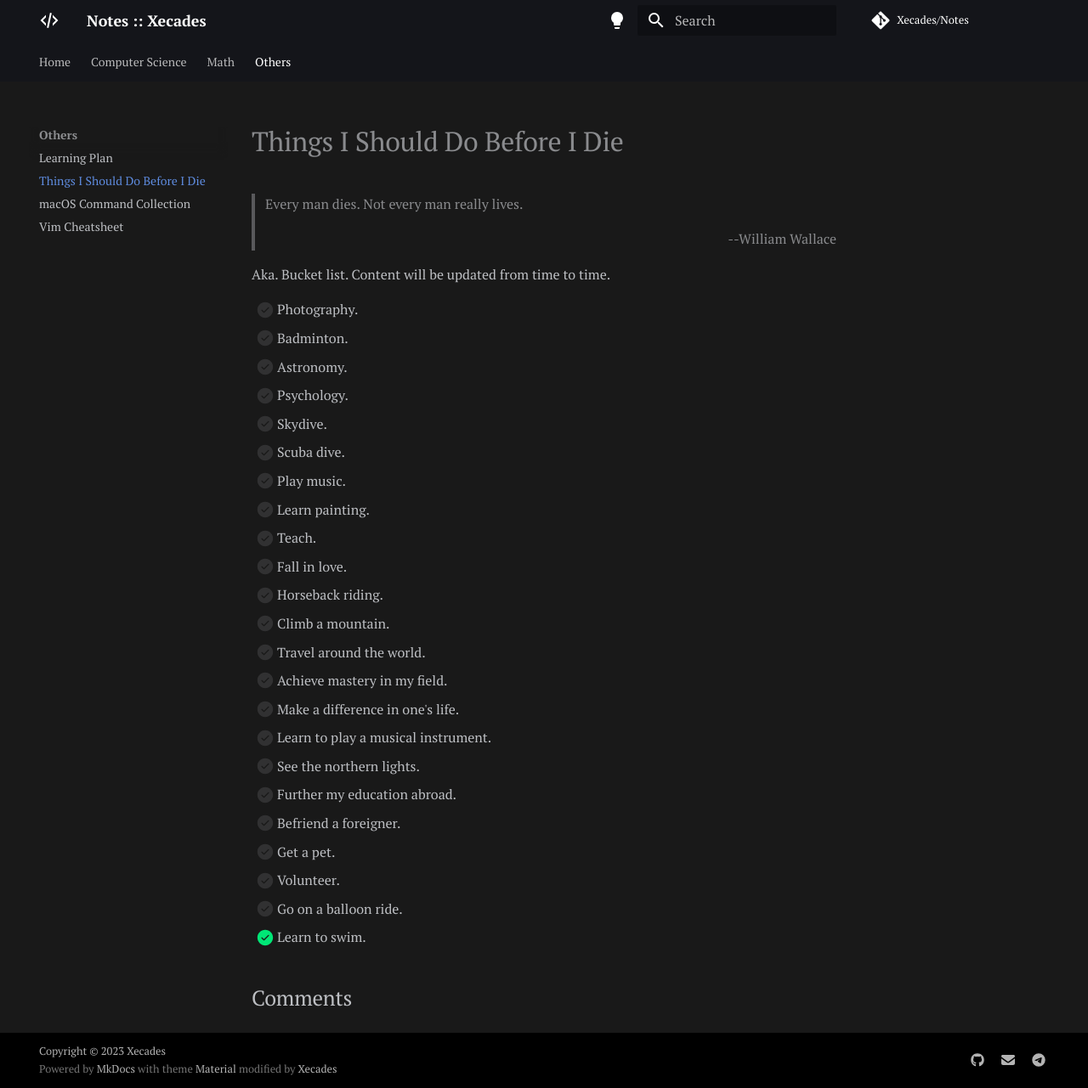
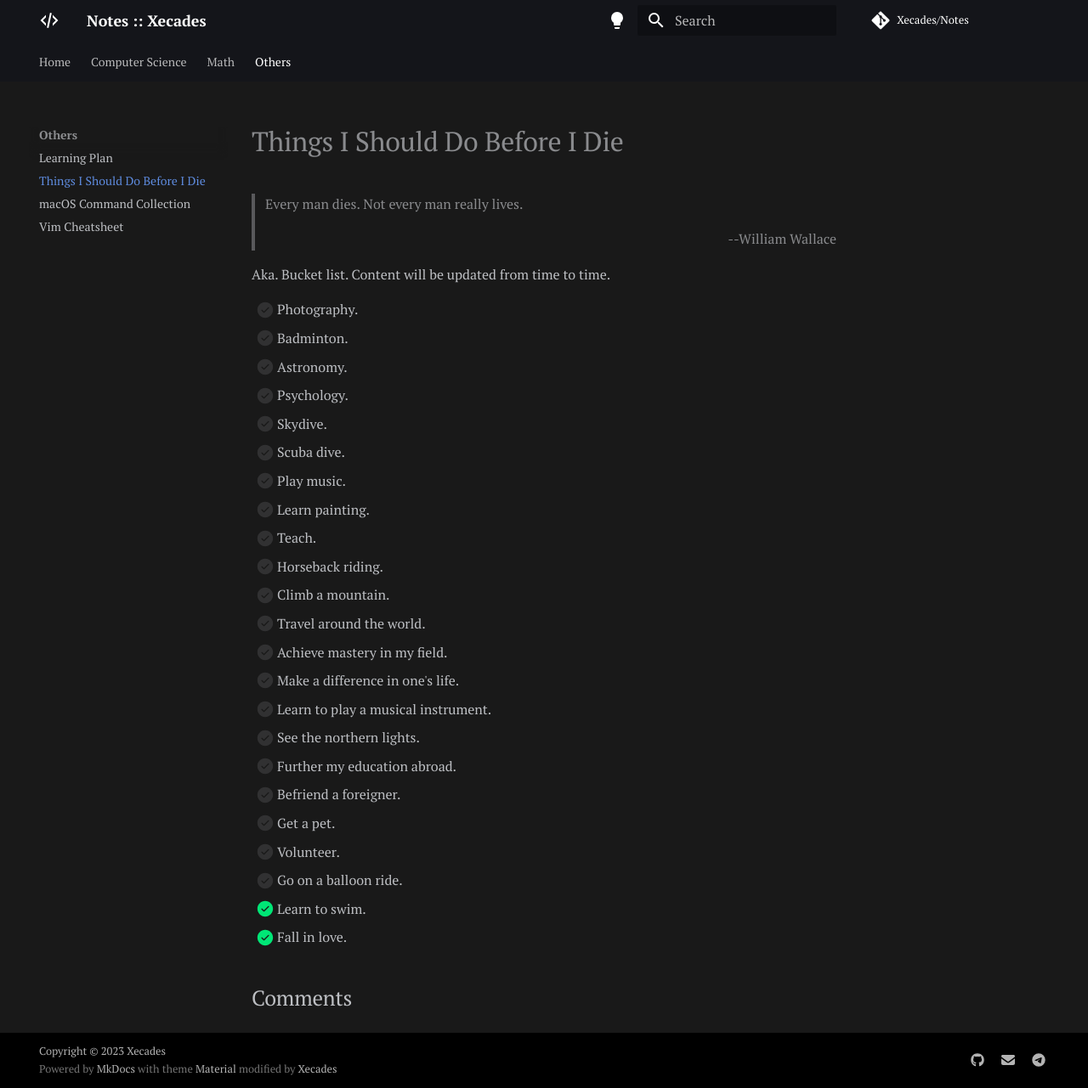
Before and after one commit to Xecades/Notes, an MkDocs documentation site: the page built from docs/others/things-i-should-do.md, in a window 1280 px wide and 1281 px high. Shown: the whole window at 85% size. Built offline with MkDocs 1.6.1 and Material for MkDocs 9.7.7, drawn with Linux system fonts in a browser that asks for light colours; comment, search, counter and statistics services are not loaded; some of the changed lines change nothing that is shown.

Commit message:
docs: update bucket list

```diff
--- a/docs/others/things-i-should-do.md
+++ b/docs/others/things-i-should-do.md
@@ -19,7 +19,6 @@ Aka. Bucket list. Content will be updated from time to time.
  - [ ] Play music.
  - [ ] Learn painting.
  - [ ] Teach.
- - [ ] Fall in love.
  - [ ] Horseback riding.
  - [ ] Climb a mountain.
  - [ ] Travel around the world.
@@ -33,3 +32,4 @@ Aka. Bucket list. Content will be updated from time to time.
  - [ ] Volunteer.
  - [ ] Go on a balloon ride.
  - [x] Learn to swim.
+ - [x] Fall in love.
```
